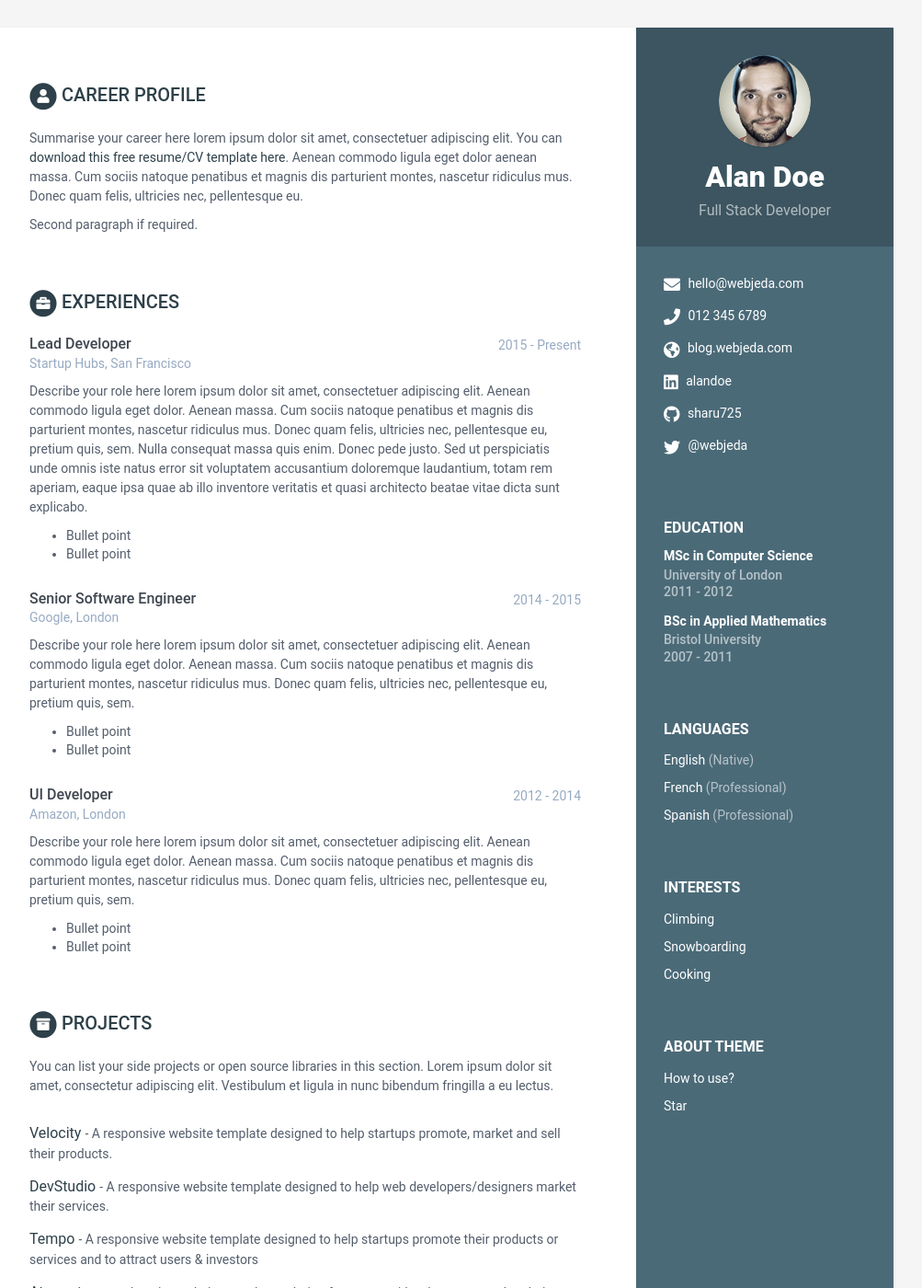
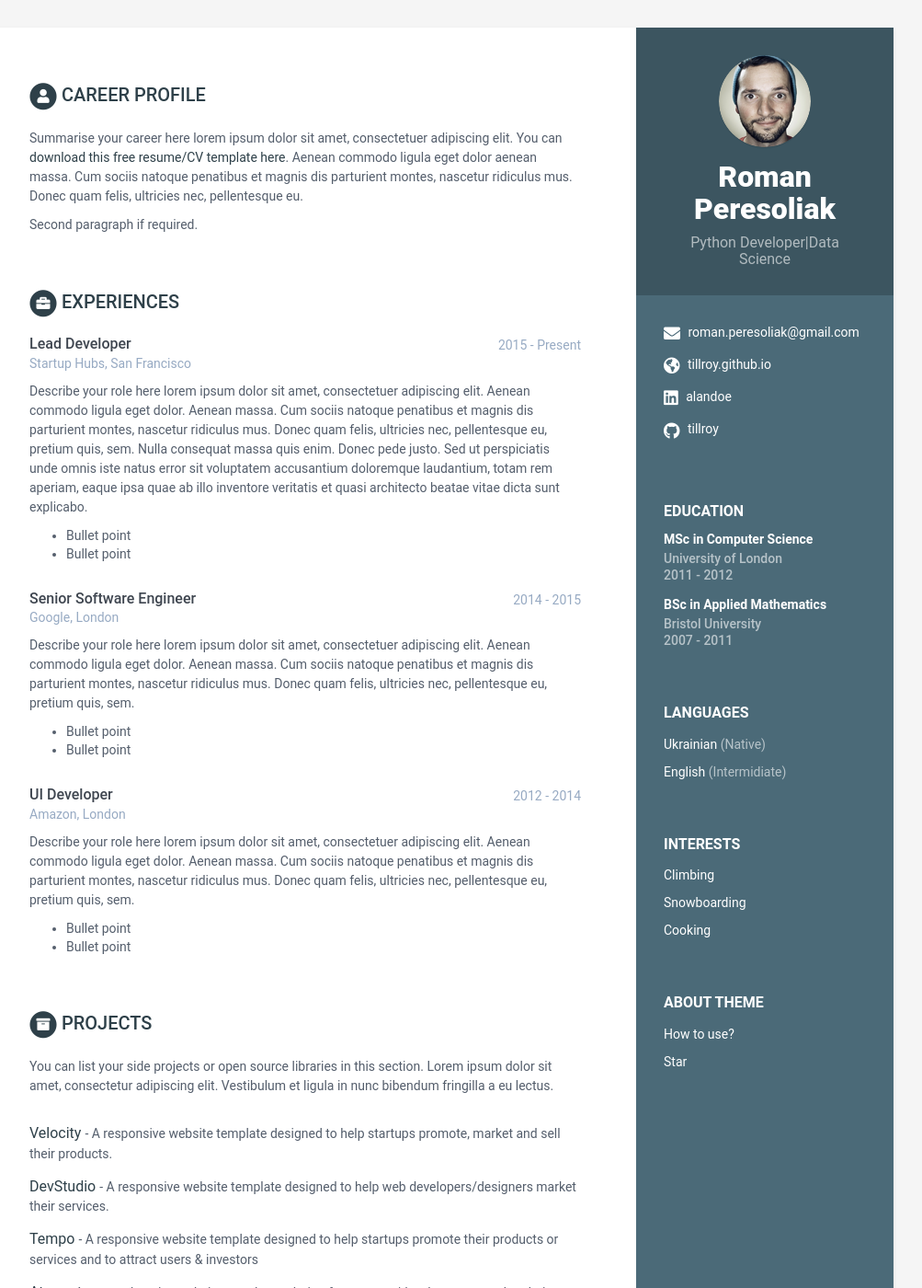
Before and after one commit to tillroy/tillroy.github.io, a Jekyll site: the page built from cv.md, in a window 1280 px wide and 1400 px high. Shown: the whole window at 92% size, without its empty margins (168-1171 px from the left). Built offline with Jekyll 4.4.1, drawn with Linux system fonts in a browser that asks for light colours.

Commit message:
change cv contact data

```diff
--- a/_data/data.yml
+++ b/_data/data.yml
@@ -7,32 +7,29 @@ sidebar:
     education: True # set to False if you want education in main section instead of in sidebar
 
     # Profile information
-    name: Alan Doe
-    tagline: Full Stack Developer
+    name: Roman Peresoliak
+    tagline: Python Developer|Data Science
     avatar: profile.png  #place a 100x100 picture inside /assets/images/ folder and provide the name of the file below
 
     # Sidebar links
-    email: hello@webjeda.com
-    phone: 012 345 6789
-    website: blog.webjeda.com #do not add http://
+    email: roman.peresoliak@gmail.com
+    phone:
+    website: tillroy.github.io #do not add http://
     linkedin: alandoe
-    github: sharu725
+    github: tillroy
     gitlab:
     bitbucket:
-    twitter: '@webjeda'
+    twitter:
     stack-overflow: # Number/Username, e.g. 123456/alandoe
     codewars:
     goodreads: # Number-Username, e.g. 123456-alandoe
 
     languages:
-      - idiom: English
+      - idiom: Ukrainian
         level: Native
 
-      - idiom: French
-        level: Professional
-
-      - idiom: Spanish
-        level: Professional
+      - idiom: English
+        level: Intermidiate
 
     interests:
       - item: Climbing
```
